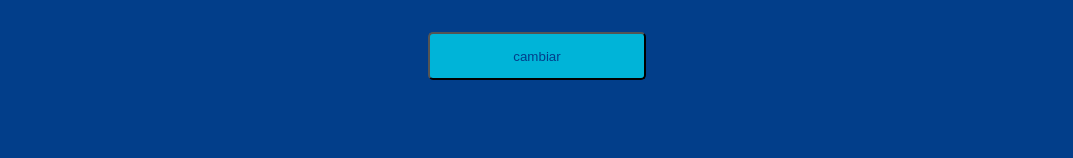
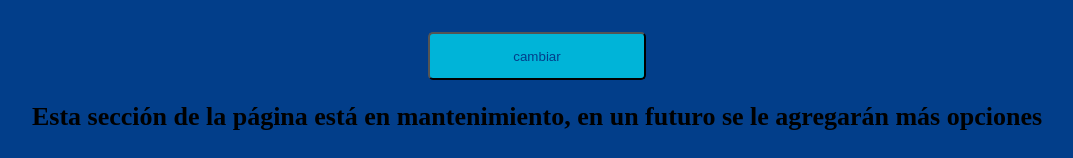
Before and after one commit to AlejandroLaredo005/PaginaWeb.github.io, a plain HTML site: page fotos.html in a window 1280 px wide. Shown: the part 1199-1357 px from the top of the page, without its empty margins (103-1176 px from the left). Before the commit the page ends 1292 px from the top, so only its background shows below. Drawn offline with Linux system fonts and the light colour scheme.

Commit message:
Añado Ajax a la página

```diff
--- a/fotos.html
+++ b/fotos.html
@@ -38,6 +38,7 @@
     <div class ="boton">
         <input type ="button" value = "cambiar" id="cambiar" onclick="cambiarColores()">
     </div>
+    <div id = "mensajeMantenimiento"></div>
     <script src="js/js.js"></script>
 </body>
 </html>
--- a/js/js.js
+++ b/js/js.js
@@ -152,4 +152,13 @@ function cambiarColores(){
         if (saveMode === 'true'){
             cambiarColores();
         }
+
+        var xhttp = new XMLHttpRequest();
+        xhttp.onreadystatechange = function() {
+            if (this.readyState == 4 && this.status == 200) {
+                document.getElementById("mensajeMantenimiento").innerHTML = this.responseText;
+            }
+        };
+        xhttp.open("GET", "../txt/mantenimiento.txt", true);
+        xhttp.send();
     }
```
Also changed, not shown: txt/mantenimiento.txt (added).
